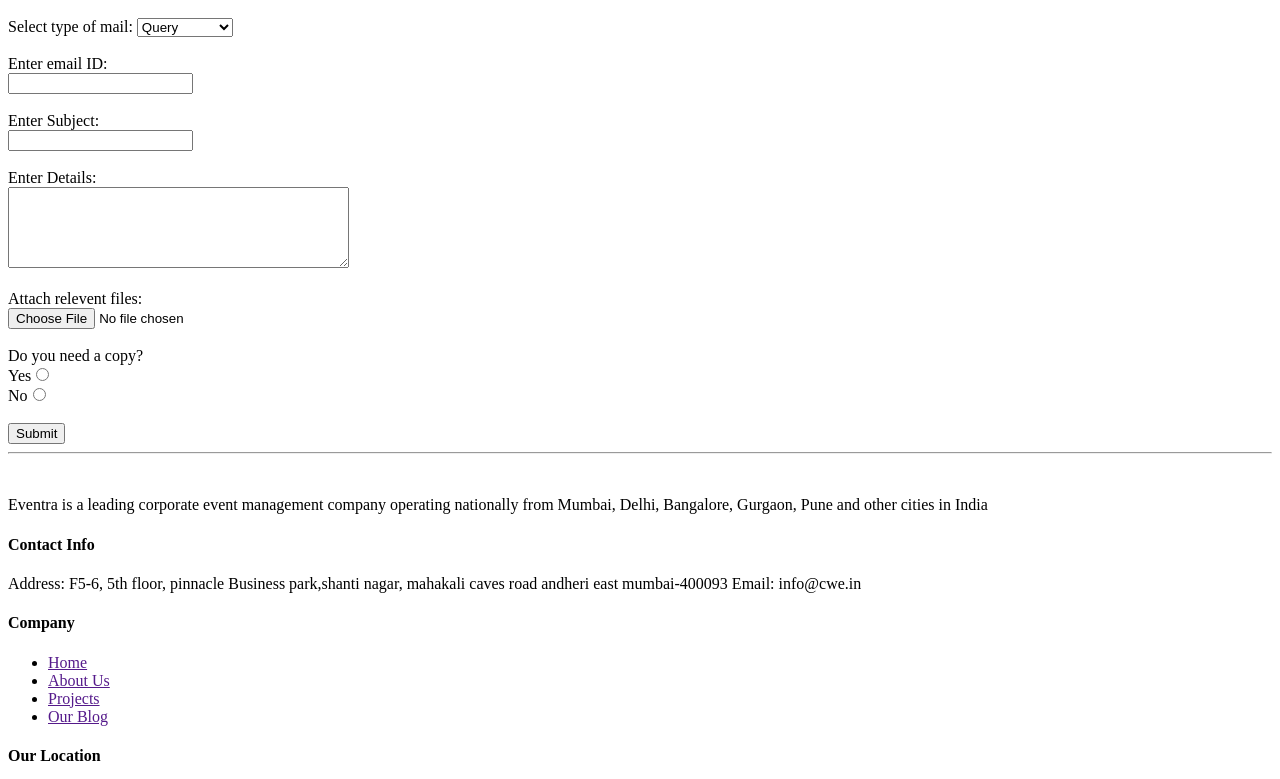
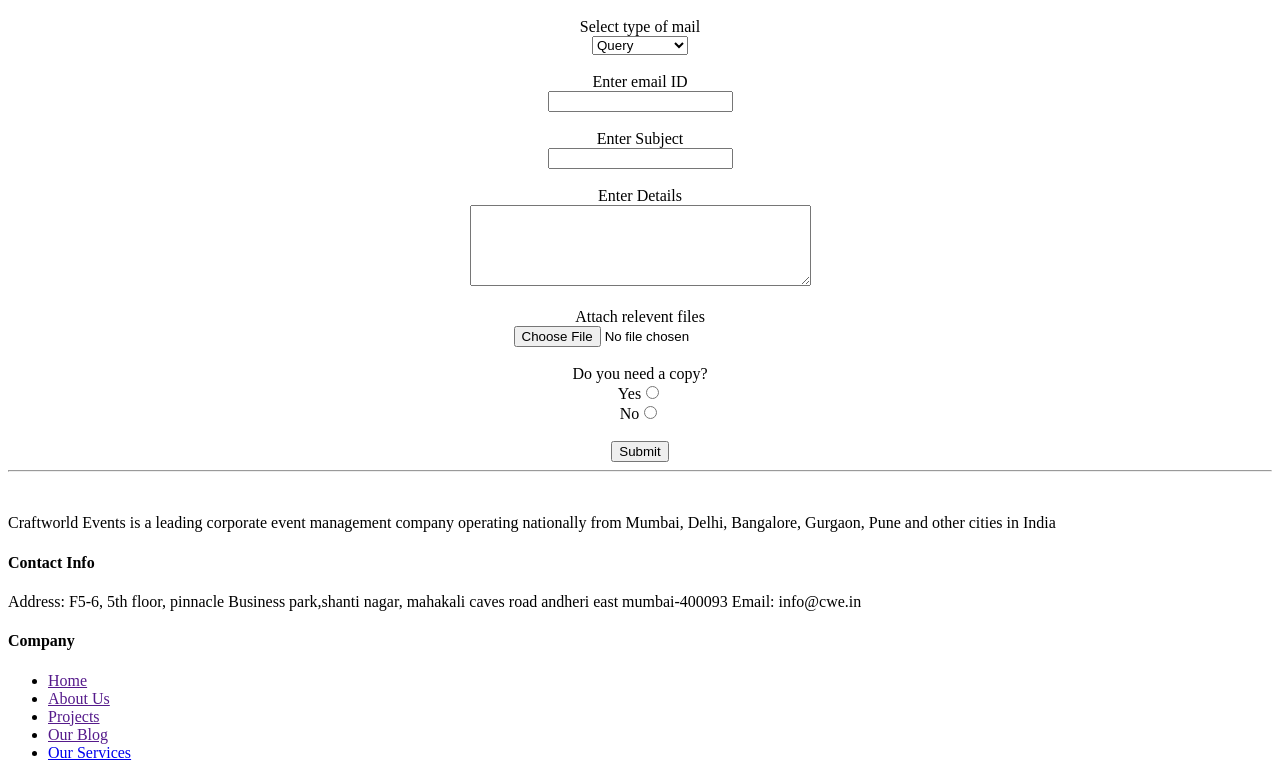
Before and after one commit to EventraOMS/Eventra, a plain HTML site: page contactus.html in a window 1280 px wide. Shown: the part 281-1060 px from the top of the page. Drawn offline with Linux system fonts and the light colour scheme.

Commit message:
Update contactus.html

```diff
--- a/contactus.html
+++ b/contactus.html
@@ -4,6 +4,10 @@
 <head>
     <meta charset="UTF-8">
     <meta name="viewport" content="width=device-width, initial-scale=1.0">
+    <link rel="stylesheet" href="/css/contactus.css">
+    <link rel="preconnect" href="https://fonts.googleapis.com">
+    <link rel="preconnect" href="https://fonts.gstatic.com" crossorigin>
+    <link href="https://fonts.googleapis.com/css2?family=Noto+Sans+Display:ital,wght@0,100..900;1,100..900&family=Outfit:wght@100..900&display=swap" rel="stylesheet">
     <title>Contact Us</title>
 </head>
 
@@ -23,45 +27,46 @@
         <hr>
         <h1>Get in touch with us today!</h1>
     </header>
-    <form action="">
-        <label for="queryType">Select type of mail:</label>
+    <center><div id="formContainer"><form action="">
+        <label for="queryType">Select type of mail</label><br>
         <select name="queryType" id="queryType">
             <option value="Review">Query</option>
             <option value="Review">Feedback</option>
             <option value="Review">Suggestions</option>
         </select>
         <br><br>
-        <label for="email">Enter email ID:</label> <br><input type="email" id="email"><br><br>
-        <label for="subject">Enter Subject:</label> <br><input type="text" id="subject" maxlength="30"><br><br>
-        <label for="content">Enter Details:</label> <br><textarea name="content" id="content" rows="5" cols="40"
+        <label for="email">Enter email ID</label> <br><input type="email" id="email"><br><br>
+        <label for="subject">Enter Subject</label> <br><input type="text" id="subject" maxlength="30"><br><br>
+        <label for="content">Enter Details</label> <br><textarea name="content" id="content" rows="5" cols="40"
             maxlength="500"></textarea>
-        <br><br><label for="file">Attach relevent files: </label> <br><input type="file">
+        <br><br><label for="file">Attach relevent files </label> <br><input type="file">
         <br><br><label for="copy">Do you need a copy?</label> <br><label for="yes">Yes</label><input type="radio" name="copy" id="yes"><br><label for="no">No</label><input type="radio" name="copy" id="no">
         <br><br><input type="submit">
-    </form>
+    </form></div></center>
+    <hr>
+
     <footer>
-        <hr>
-        <div>
+        <div class="griddivs">
             <img src="" alt="">
-            <p>Eventra is a leading corporate event management company operating nationally from Mumbai, Delhi,
-                Bangalore, Gurgaon, Pune and other cities in India</p>
+            <p>Craftworld Events is a leading corporate event management company operating nationally from Mumbai, Delhi, Bangalore, Gurgaon, Pune and other cities in India</p>
             <h4>Contact Info</h4>
-            <p>Address: F5-6, 5th floor, pinnacle Business park,shanti nagar, mahakali caves road andheri east
-                mumbai-400093
+            <p>Address: F5-6, 5th floor, pinnacle Business park,shanti nagar, mahakali caves road andheri east mumbai-400093
+
 
                 Email: info@cwe.in</p>
         </div>
-        <div>
+        <div class="griddivs">
             <h4>Company</h4>
             <ul>
                 <li><a href="">Home</a></li>
                 <li><a href="">About Us</a></li>
                 <li><a href="">Projects</a></li>
                 <li><a href="">Our Blog</a></li>
+                <li><a href="./services.html">Our Services</a></li>
             </ul>
         </div>
-        <div>
-            <h4>Our Location</h4>
+        <div class="griddivs">
+            <h4>Our Locations</h4>
             <img src="./images/ourlocations.webp" alt="">
             <h4>Folow Us on</h4>
             <div id="socialMediaLogos">
@@ -72,7 +77,7 @@
                     <img width="5%" height="5%" src="./images/insta.png" alt="">
             </div>
         </div>
-        <hr>
+
     <p>© 2025 Eventra Events Management Company. All Rights Reserved.</p>
     </footer>
 </body>
```
Lines whose indentation alone changed are shown as unchanged.
